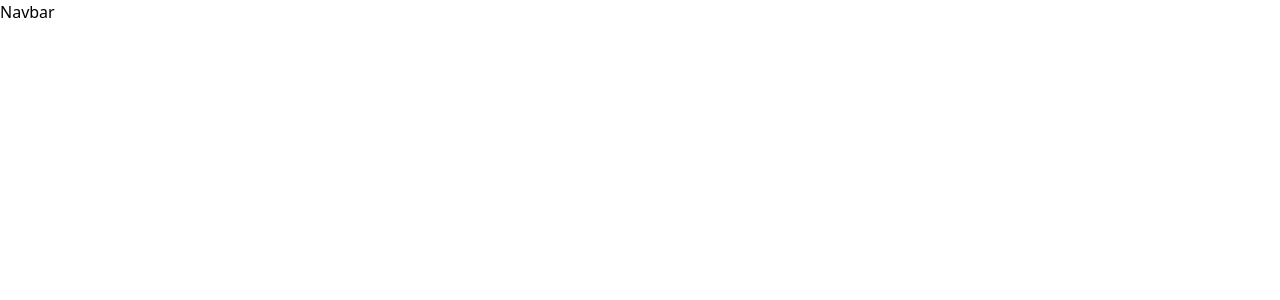
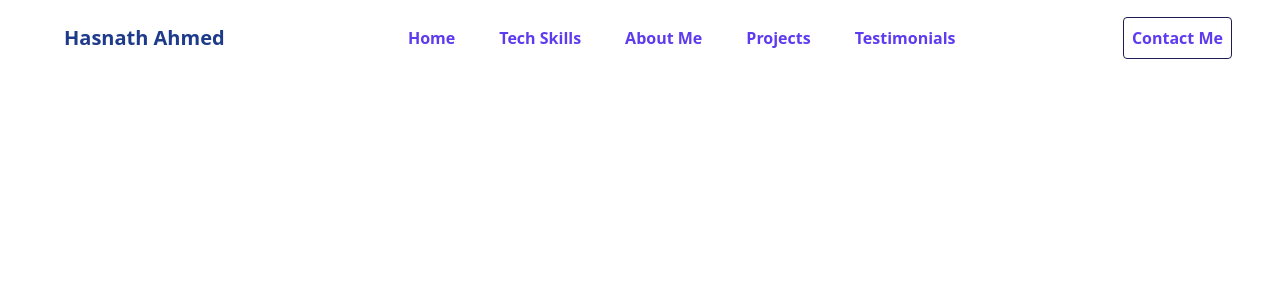
Before and after one commit to HasnathAhmedTamim/personal-portfolio, a React (Vite) app: page / in a window 1280 px wide. Shown: the top 300 px of the page. Built offline with nearby package versions, Linux system fonts and the light colour scheme.

Commit message:
navbar done

```diff
--- a/package.json
+++ b/package.json
@@ -11,7 +11,8 @@
   },
   "dependencies": {
     "react": "^18.2.0",
-    "react-dom": "^18.2.0"
+    "react-dom": "^18.2.0",
+    "react-icons": "^5.0.1"
   },
   "devDependencies": {
     "@types/react": "^18.2.43",
--- a/src/App.css
+++ b/src/App.css
@@ -1 +1,9 @@
 @import url('https://fonts.googleapis.com/css2?family=Roboto:wght@300;400;500;700;900&display=swap');
+
+.outlineBtn {
+  @apply px-4 py-2 bg-transparent text-primary rounded hover:bg-primary hover:text-white transition-all duration-300;
+}
+
+.outlineBtn2 {
+  @apply px-4 py-2 bg-transparent rounded border border-white hover:bg-primary hover:text-white transition-all duration-300;
+}
--- a/src/components/Navbar.jsx
+++ b/src/components/Navbar.jsx
@@ -1,8 +1,93 @@
+import { useEffect } from "react";
+import { useState } from "react";
+import { IoMenu } from "react-icons/io5";
+const Navbar = () => {
+  const [isMenuOpen, setMenuOpen] = useState(false);
+  const [isSticky, setIsSticky] = useState(false);
 
-const Navbar = () => {
+  //toggle menu btn
+  const toggleMenu = () => {
+    setMenuOpen(!isMenuOpen);
+  };
+
+  //function for making navbar sticky
+  useEffect(() => {
+    const handleScroll = () => {
+      if (window.scrollY > 0) {
+        setIsSticky(true);
+      }
+    };
+
+    window.addEventListener("scroll", handleScroll);
+  }, []);
+
   return (
-    <div>Navbar</div>
-  )
-}
+    <header className="w-full items-center justify-between">
+      <nav className={`py-4 md:px-12 px-4 bg-white ${isSticky?"sticky top-0 right-0 left-0 bg-white":""}`}>
+        {/* for lg */}
+        <div className="flex items-center justify-between">
+          {/* logo */}
+          <div className=" cursor-pointer">
+            <a href="#" className="h-10">
+              <button className="px-4 py-2 font-extrabold hover:bg-slate-100 text-xl text-blue-900">
+                {" "}
+                Hasnath Ahmed
+              </button>
+            </a>
+          </div>
+          {/* menu item */}
+          <div className="lg:flex item-center gap-3 hidden text-body font-semibold">
+            <a href="/" className="block cursor-pointer outlineBtn ">
+              Home
+            </a>
+            <a href="/" className="block cursor-pointer outlineBtn ">
+              Tech Skills
+            </a>
+            <a href="/" className="block cursor-pointer outlineBtn ">
+              About Me
+            </a>
+            <a href="/" className="block cursor-pointer outlineBtn">
+              Projects
+            </a>
+            <a href="/" className="block cursor-pointer outlineBtn">
+              Testimonials
+            </a>
+          </div>
+          {/* contact */}
+          <div className=" lg:block hidden">
+            <button className="px-2 py-2 bg-transparent border border-body text-primary rounded hover:bg-cyan-700 hover:text-white transition-all duration-300 font-semibold">
+              Contact Me
+            </button>
+          </div>
 
-export default Navbar
+          {/* menu btn for mobile */}
+          <button onClick={toggleMenu} className="lg:hidden text-body text-2xl">
+            <IoMenu></IoMenu>
+          </button>
+        </div>
+        {/* menu item */}
+        {isMenuOpen && (
+          <div className="mt-4 bg-white rounded-lg text-body p-4">
+            <a href="/" className="block cursor-pointer outlineBtn2 ">
+              Home
+            </a>
+            <a href="/" className="block cursor-pointer outlineBtn2 ">
+              Tech Skills
+            </a>
+            <a href="/" className="block cursor-pointer outlineBtn2 ">
+              About Me
+            </a>
+            <a href="/" className="block cursor-pointer outlineBtn2">
+              Projects
+            </a>
+            <a href="/" className="block cursor-pointer outlineBtn2">
+              Testimonials
+            </a>
+          </div>
+        )}
+      </nav>
+    </header>
+  );
+};
+
+export default Navbar;
```
Also changed, not shown: 1 other file (tests, documents, lock files or other folders).
